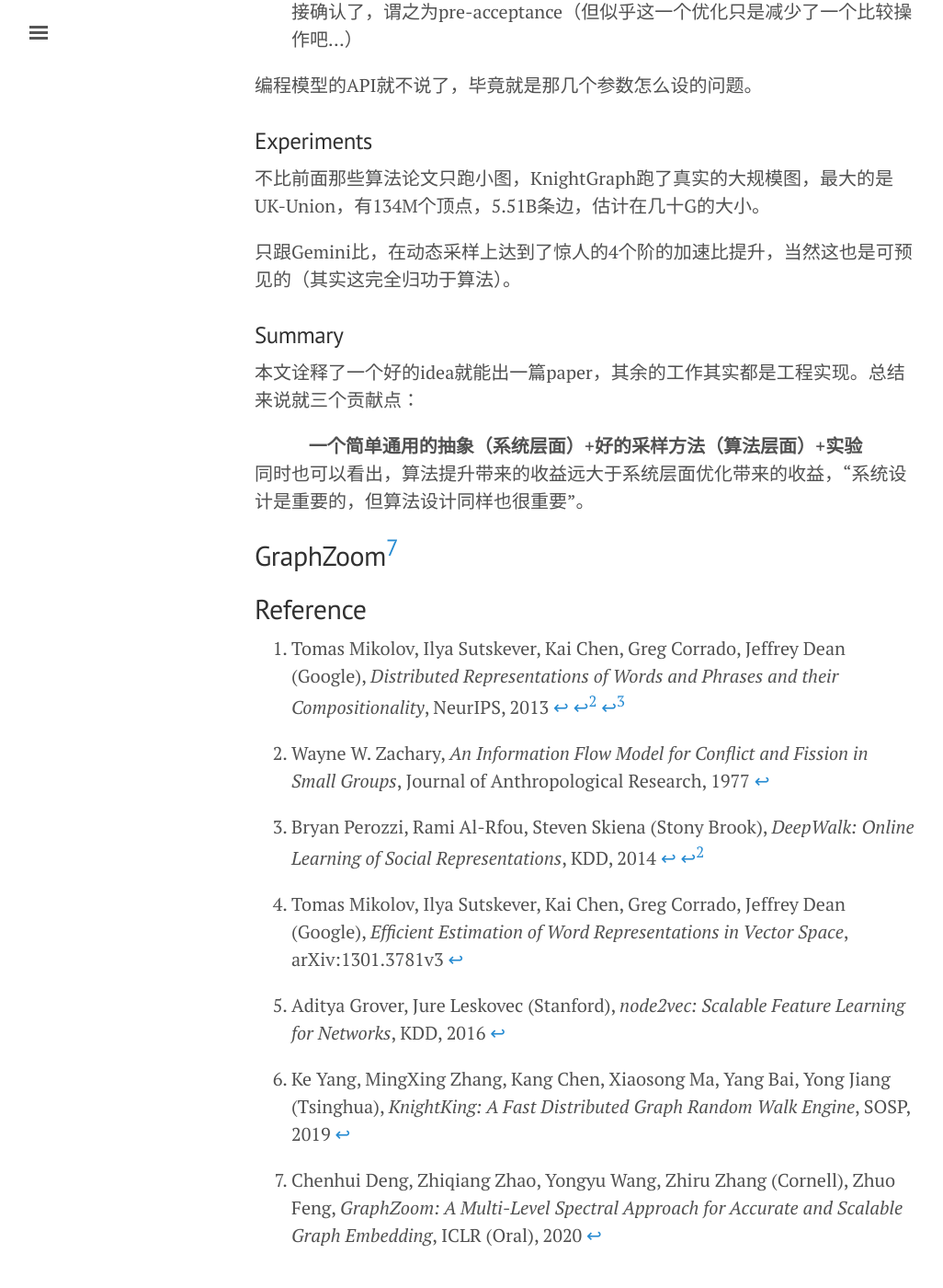
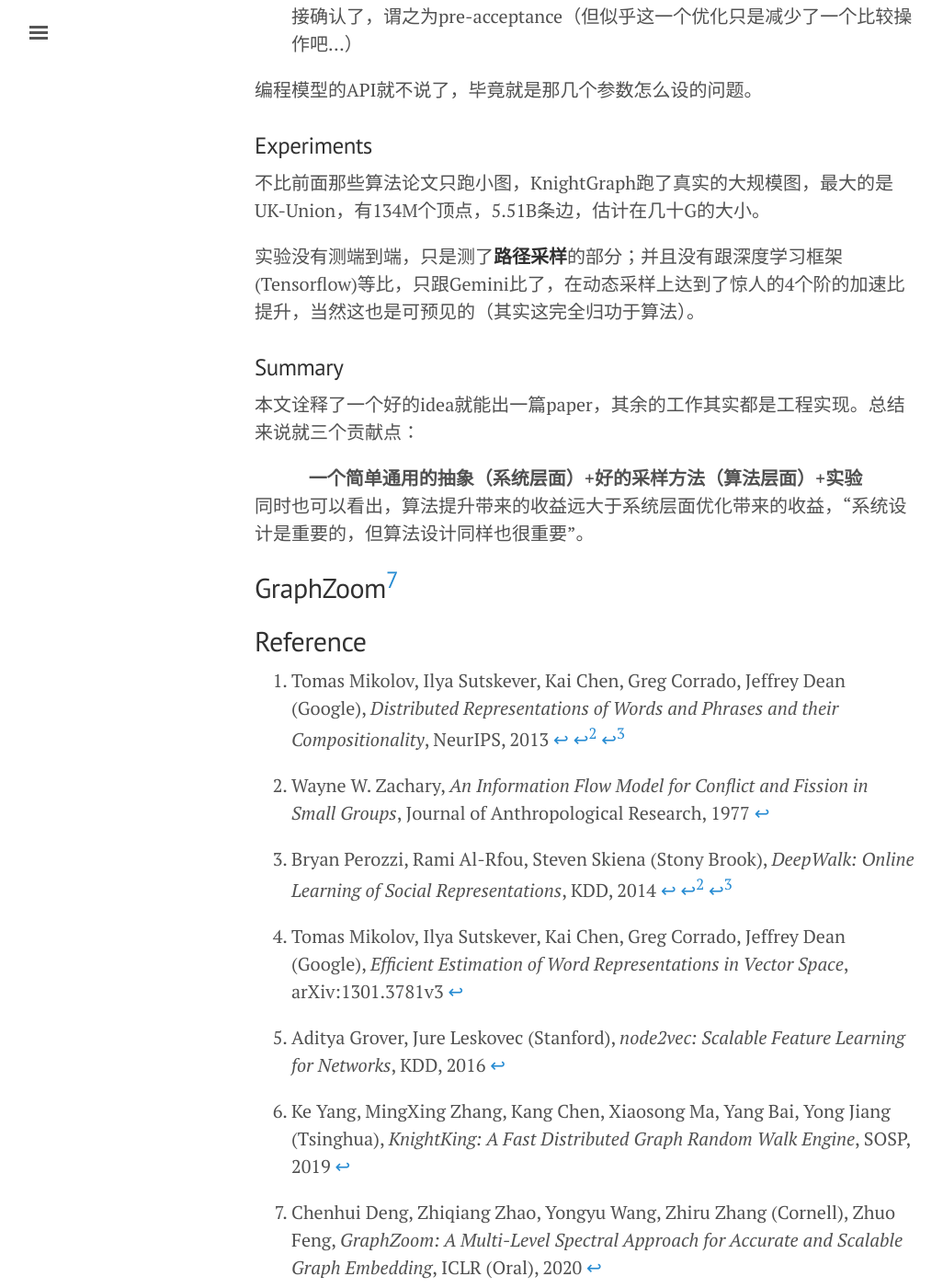
Before and after one commit to Ewenwan/chhzh123.github.io, a Jekyll site: the page built from _posts/2020-02-06-graph-embedding.md, in a window 1280 px wide and 1400 px high, scrolled down 14419 px. Shown: the whole window at 92% size, without its empty margins (3-1029 px from the left). Built offline with Jekyll 4.4.1, drawn with Linux system fonts in a browser that asks for light colours; nearby versions of some CDN libraries; formulas are drawn with MathJax 3; comment, search, counter and statistics services are not loaded.

Commit message:
[blog] Update graph embedding (fix)

```diff
--- a/_posts/2020-02-06-graph-embedding.md
+++ b/_posts/2020-02-06-graph-embedding.md
@@ -51,7 +51,7 @@
 
 既然也是做嵌入，那能否将既有NLP中成熟的词嵌入方法移植过来呢？于是就有了DeepWalk[^3]。
 
-## DeepWalk
+## DeepWalk[^3]
 很简单的类比，就是将<font color="blue">图上的结点</font>当成是<font color="red">词语</font>，而几个结点构成的连续<font color="blue">路径</font>则当成<font color="red">句子</font>。
 那么问题就变成<u>怎么找到这些合适的路径</u>。
 
@@ -310,7 +310,7 @@
 ### Experiments
 不比前面那些算法论文只跑小图，KnightGraph跑了真实的大规模图，最大的是UK-Union，有134M个顶点，5.51B条边，估计在几十G的大小。
 
-只跟Gemini比，在动态采样上达到了惊人的4个阶的加速比提升，当然这也是可预见的（其实这完全归功于算法）。
+实验没有测端到端，只是测了**路径采样**的部分；并且没有跟深度学习框架(Tensorflow)等比，只跟Gemini比了，在动态采样上达到了惊人的4个阶的加速比提升，当然这也是可预见的（其实这完全归功于算法）。
 
 ### Summary
 本文诠释了一个好的idea就能出一篇paper，其余的工作其实都是工程实现。总结来说就三个贡献点：
```
